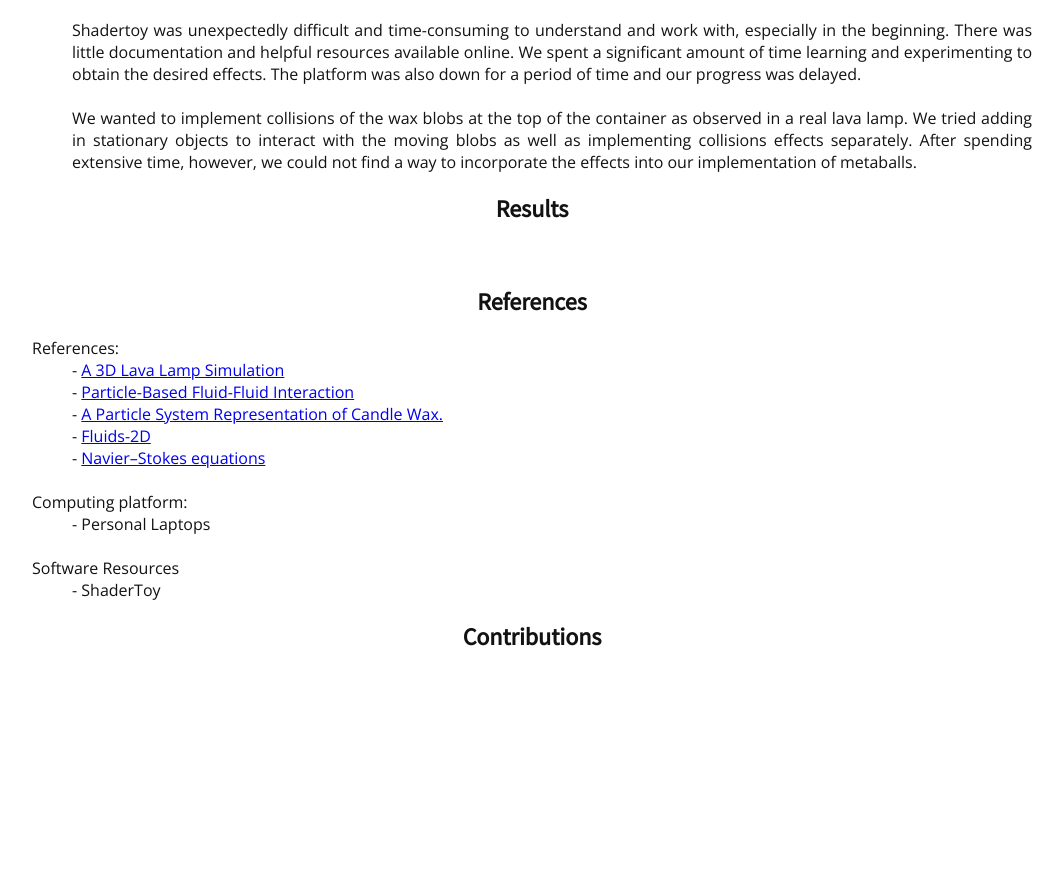
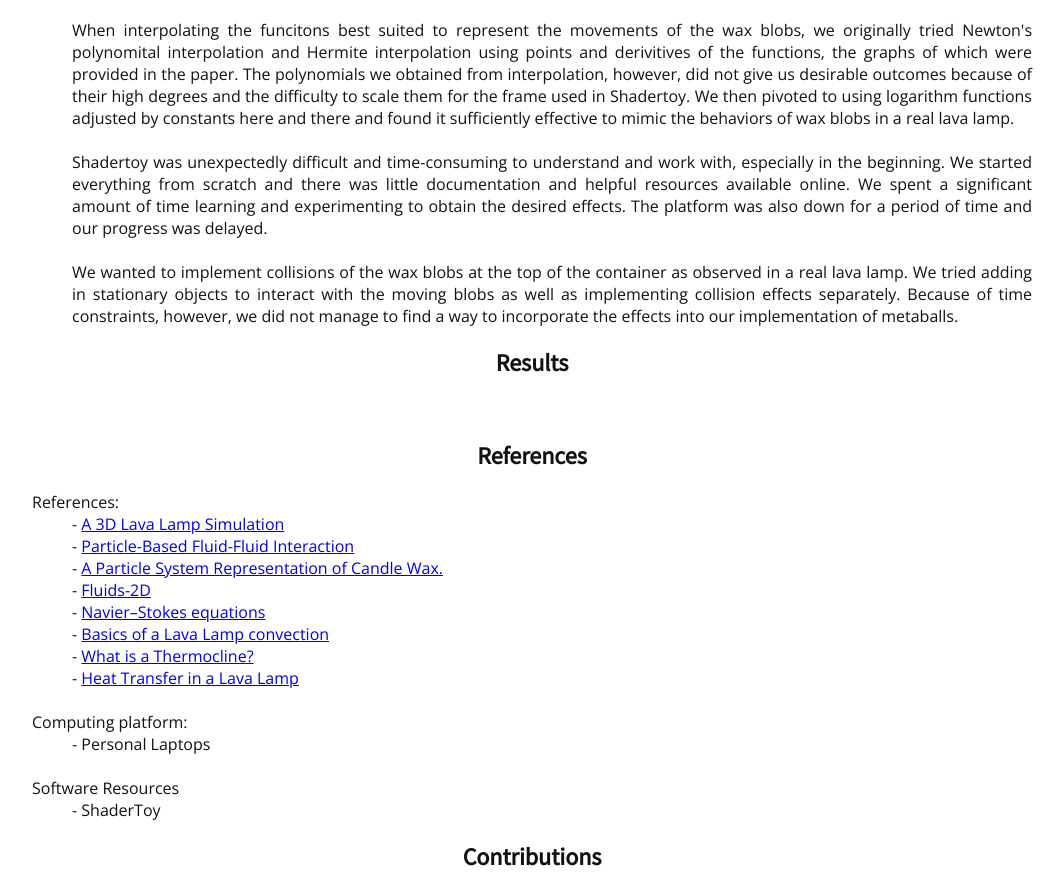
Before and after one commit to JessicaPlotkin/lavalamp, a plain HTML site: page docs/final.html in a window 1280 px wide. Shown: the part 1556-2442 px from the top of the page, without its empty margins (108-1171 px from the left). Before the commit the page ends 2327 px from the top, so only its background shows below. Drawn offline with nearby package versions, Linux system fonts and the light colour scheme.

Commit message:
edited problems section

```diff
--- a/docs/final.html
+++ b/docs/final.html
@@ -105,7 +105,7 @@
         </dd>
         <br>
         <dd align="justify">
-            There are several effects we created to simulate the influence of temperature on the lava lamp, including the temperature gradient of the background liquid, the volume of the blobs, and their movement. To demonstrate the temperature change across different depths in the lava lamp, we created a color gradient such that the warmer and the lighter the color is, the higher the indicated temperature will be at that depth. We researched how temperature and hydrostatic pressure affect the density and size of the wax blobs and used some insights from the thermocline of a larger body fluid such as the ocean. With trial and error, we found it most effective to scale the volumes and movements of the blobs using the following functions to approximate the temperature change.
+            There are several effects we created to simulate the influence of temperature on the lava lamp, including the temperature gradient of the background liquid, the volume of the blobs, and their movement. To demonstrate the temperature change across different depths in the lava lamp, we created a color gradient such that the warmer and the lighter the color is, the higher the indicated temperature will be at that depth. We researched how temperature and hydrostatic pressure affect the density and size of the wax blobs and used some insights from the thermocline of a larger body fluid such as the ocean. Based on Gyure and Janosi's paper, with trial and error, we found it most effective to scale the volumes and movements of the blobs using the following functions to approximate the temperature change.
         </dd>
 
         <br>
@@ -132,16 +132,20 @@
         <h3 align="middle">Problems & Lessons</h3>
         <dd align="justify">
             We encountered several challenges throughout this project. Initially, we wanted to use Navier Stokes equations for our simulation. After extensive research into this method and its visual effects, however, we felt it would not improve our simulation by much, especially combined with Shadertoy. We thus pivoted to implementing separate features that would make our simulation more physically realistic, including more realistic blobs shape, size, movements, coloring, and shading.
+        </dd>
+        <br>
+        <dd align="justify">
+            When interpolating the funcitons best suited to represent the movements of the wax blobs, we originally tried Newton's polynomital interpolation and Hermite interpolation using points and derivitives of the functions, the graphs of which were provided in the paper. The polynomials we obtained from interpolation, however, did not give us desirable outcomes because of their high degrees and the difficulty to scale them for the frame used in Shadertoy.
+            We then pivoted to using logarithm functions adjusted by constants here and there and found it sufficiently effective to mimic the behaviors of wax blobs in a real lava lamp.
+        </dd>
+        <br>
+        <dd align="justify">
+            Shadertoy was unexpectedly difficult and time-consuming to understand and work with, especially in the beginning. We started everything from scratch and there was little documentation and helpful resources available online. We spent a significant amount of time learning and experimenting to obtain the desired effects. The platform was also down for a period of time and our progress was delayed.
 
         </dd>
         <br>
         <dd align="justify">
-            Shadertoy was unexpectedly difficult and time-consuming to understand and work with, especially in the beginning. There was little documentation and helpful resources available online. We spent a significant amount of time learning and experimenting to obtain the desired effects. The platform was also down for a period of time and our progress was delayed.
-
-        </dd>
-        <br>
-        <dd align="justify">
-            We wanted to implement collisions of the wax blobs at the top of the container as observed in a real lava lamp. We tried adding in stationary objects to interact with the moving blobs as well as implementing collisions effects separately. After spending extensive time, however, we could not find a way to incorporate the effects into our implementation of metaballs.
+            We wanted to implement collisions of the wax blobs at the top of the container as observed in a real lava lamp. We tried adding in stationary objects to interact with the moving blobs as well as implementing collision effects separately. Because of time constraints, however, we did not manage to find a way to incorporate the effects into our implementation of metaballs.
         </dd>
 
 
@@ -157,6 +161,10 @@
             <dd>- <a href="https://graphics.stanford.edu/courses/cs348c-95-fall/projects/redkey_herman/writeup.html">A Particle System Representation of Candle Wax.</a></dd>
             <dd>- <a href="https://github.com/mharrys/fluids-2d?fbclid=IwAR2BkokLk1JW4ri9l-5nY8v8svZfWcqH7iyEfOZ5JpqtBVCplKhAv2ggsow">Fluids-2D</a></dd>
             <dd>- <a href="https://en.wikipedia.org/wiki/Navier–Stokes_equations">Navier–Stokes equations</a></dd>
+            <dd>- <a href="http://karman3.elte.hu/janosi/pdf_pub/PRE09lava-lamp.pdf">Basics of a Lava Lamp convection</a></dd>
+            <dd>- <a href="https://oceanservice.noaa.gov/facts/thermocline.html">What is a Thermocline?</a></dd>
+            <dd>- <a href="http://wiki.geodynamics.umaine.edu/index.php/Heat_transfer">Heat Transfer in a Lava Lamp</a></dd>
+
         </br>
             <dt>Computing platform:</dt>
             <dd>- Personal Laptops</dd>
```
